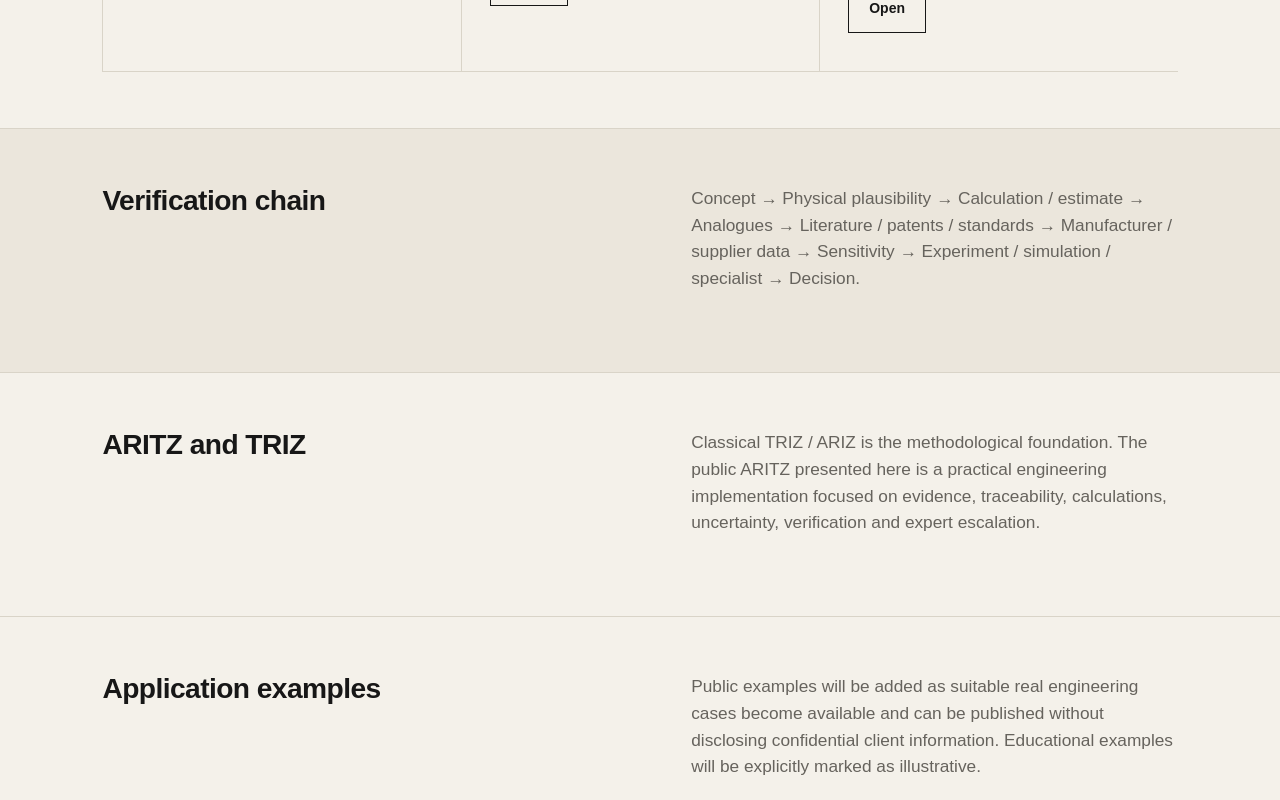
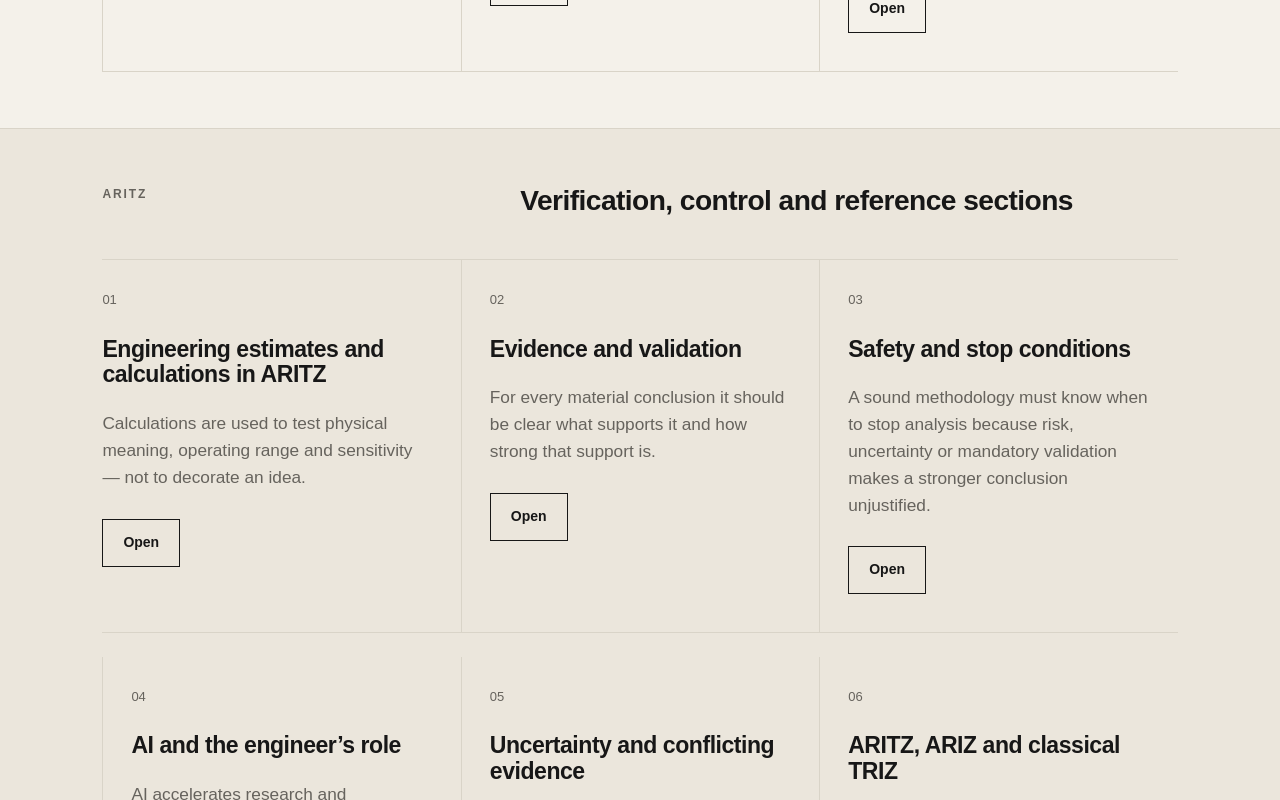
Before and after one commit to oikua66/damp-diagnostics, a Next.js app: page /en/aritz in a window 1280 px wide. Shown: the part 3280-4080 px from the top of the page. Built offline with nearby package versions, Linux system fonts and the light colour scheme; no server answers.

Commit message:
Add ARITZ verification and reference map

```diff
--- a/app/[lang]/aritz/page.tsx
+++ b/app/[lang]/aritz/page.tsx
@@ -4,6 +4,7 @@ import { languages, type Lang } from '../../../lib/translations';
 import { buildMetadata } from '../../../lib/seo';
 import { methodology, publicMethodologyPdfs } from '../../../lib/methodology';
 import { aritzPages, aritzSlugs } from '../../../lib/aritz';
+import { aritzExtraPages, aritzExtraSlugs } from '../../../lib/aritz-extra';
 import SiteHeader from '../../components/SiteHeader';
 
 type Props = { params: Promise<{ lang: string }> };
@@ -25,6 +26,7 @@ const copy: Record<Lang, {
   trizText: string;
   methodologyCta: string;
   topicsTitle: string;
+  supportTitle: string;
   open: string;
   viewPdf: string;
   downloadPdf: string;
@@ -49,7 +51,7 @@ const copy: Record<Lang, {
     trizTitle: 'ARITZ и ТРИЗ',
     trizText: 'Классическая ТРИЗ / АРИЗ является методологической основой. Публичный ARITZ здесь — практическая инженерная реализация с акцентом на доказательства, прослеживаемость, расчёты, неопределённость, проверку и экспертную эскалацию.',
     methodologyCta: 'Вернуться к общей методологии',
-    topicsTitle: 'Основные разделы ARITZ', open: 'Открыть', viewPdf: 'Просмотреть PDF', downloadPdf: 'Скачать PDF',
+    topicsTitle: 'Основные разделы ARITZ', supportTitle: 'Проверка, контроль и справочные разделы', open: 'Открыть', viewPdf: 'Просмотреть PDF', downloadPdf: 'Скачать PDF',
   },
   en: {
     title: 'ARITZ — an engineering problem-solving method',
@@ -71,7 +73,7 @@ const copy: Record<Lang, {
     trizTitle: 'ARITZ and TRIZ',
     trizText: 'Classical TRIZ / ARIZ is the methodological foundation. The public ARITZ presented here is a practical engineering implementation focused on evidence, traceability, calculations, uncertainty, verification and expert escalation.',
     methodologyCta: 'Back to the full methodology',
-    topicsTitle: 'Core ARITZ sections', open: 'Open', viewPdf: 'View PDF', downloadPdf: 'Download PDF',
+    topicsTitle: 'Core ARITZ sections', supportTitle: 'Verification, control and reference sections', open: 'Open', viewPdf: 'View PDF', downloadPdf: 'Download PDF',
   },
   uk: {
     title: 'ARITZ / АРИЗ — інженерний метод розв’язання задач',
@@ -93,7 +95,7 @@ const copy: Record<Lang, {
     trizTitle: 'ARITZ і ТРІЗ',
     trizText: 'Класична ТРІЗ / АРИЗ є методологічною основою. Публічний ARITZ тут — практична інженерна реалізація з акцентом на докази, простежуваність, розрахунки, невизначеність, перевірку та експертну ескалацію.',
     methodologyCta: 'Повернутися до загальної методології',
-    topicsTitle: 'Основні розділи ARITZ', open: 'Відкрити', viewPdf: 'Переглянути PDF', downloadPdf: 'Завантажити PDF',
+    topicsTitle: 'Основні розділи ARITZ', supportTitle: 'Перевірка, контроль і довідкові розділи', open: 'Відкрити', viewPdf: 'Переглянути PDF', downloadPdf: 'Завантажити PDF',
   },
   sr: {
     title: 'ARITZ — inženjerski metod rešavanja problema',
@@ -115,7 +117,7 @@ const copy: Record<Lang, {
     trizTitle: 'ARITZ i TRIZ',
     trizText: 'Klasični TRIZ / ARIZ predstavlja metodološku osnovu. Javni ARITZ ovde je praktična inženjerska realizacija sa fokusom na dokaze, sledljivost, proračune, neizvesnost, verifikaciju i ekspertsku eskalaciju.',
     methodologyCta: 'Nazad na celu metodologiju',
-    topicsTitle: 'Osnovni ARITZ odeljci', open: 'Otvori', viewPdf: 'Pregledaj PDF', downloadPdf: 'Preuzmi PDF',
+    topicsTitle: 'Osnovni ARITZ odeljci', supportTitle: 'Verifikacija, kontrola i referentni odeljci', open: 'Otvori', viewPdf: 'Pregledaj PDF', downloadPdf: 'Preuzmi PDF',
   },
 };
 
@@ -201,6 +203,26 @@ export default async function AritzPage({ params }: Props) {
         </div>
       </section>
 
+      <section className="section" style={{ background: 'var(--panel)' }}>
+        <div className="section-heading">
+          <p className="eyebrow">ARITZ</p>
+          <h2>{t.supportTitle}</h2>
+        </div>
+        <div className="cards" style={{ gridTemplateColumns: 'repeat(3, minmax(0, 1fr))', rowGap: 24 }}>
+          {aritzExtraSlugs.map((slug,index) => {
+            const item = aritzExtraPages[lang][slug];
+            return (
+              <article className="card" key={slug}>
+                <span className="card-number">{String(index+1).padStart(2,'0')}</span>
+                <h3>{item.title}</h3>
+                <p>{item.lead}</p>
+                <a className="button button-light" href={`/${lang}/aritz/${slug}`} style={{marginTop:28}}>{t.open}</a>
+              </article>
+            );
+          })}
+        </div>
+      </section>
+
       <section className="section split" style={{ background: 'var(--panel)' }}>
         <div><h2>{t.verifyTitle}</h2></div>
         <div className="prose"><p>{t.verify}</p></div>
```
